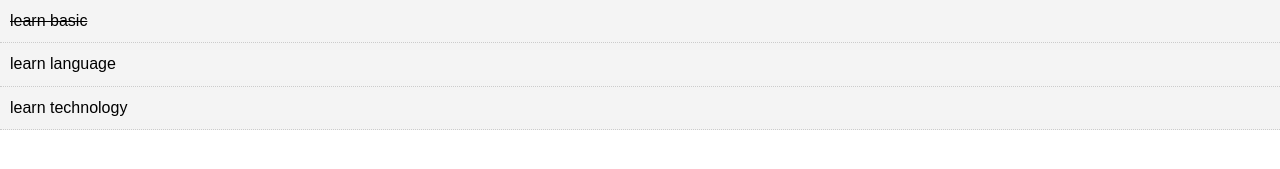
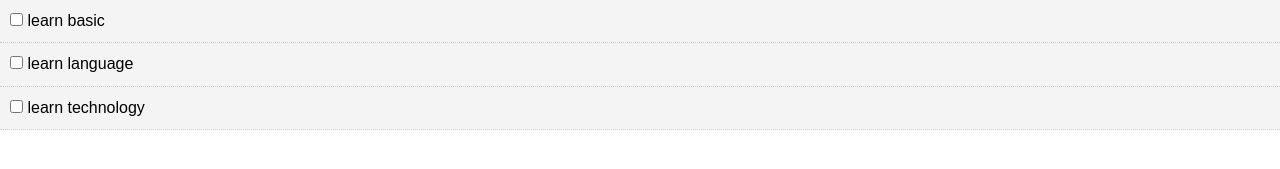
Before and after one commit to ashdeepupadhyay/TODO-APP-REACT, a React (Create React App) app: page / in a window 1280 px wide. Shown: the top 169 px of the page. Built offline with nearby package versions, Linux system fonts and the light colour scheme.

Commit message:
making a check box and adding its functionality

```diff
--- a/src/App.js
+++ b/src/App.js
@@ -9,7 +9,7 @@ class App extends React.Component{
       {
         id:1,
         title:'learn basic',
-        completed:true
+        completed:false
       },
       {
         id:2,
@@ -23,11 +23,24 @@ class App extends React.Component{
       }
     ]
   }
+
+  //on toggle change state
+  markComplete=(id)=>{
+    console.log('from app.js'+id);
+    this.setState({todos:this.state.todos.map(todo=>{
+      if(todo.id===id)
+      {
+        todo.completed=!todo.completed
+      }
+      return todo;
+    })})
+}
   render(){
 
     return (
       <div className="App">
-        <Todos todos={this.state.todos}/>
+        <Todos todos={this.state.todos}
+        markComplete={this.markComplete}/>
 
       </div>
     );
--- a/src/components/TodoItem.js
+++ b/src/components/TodoItem.js
@@ -24,14 +24,20 @@ export class TodoItem extends Component {
         }
         */
     }
+
+
   render() {
+    const{ id,title}=this.props.todo;
     return (
         //for inline style use '{{}}' braces
         //<div  style={{backgroundColor:'#f4f4f4'}}>
         //by variables
         //<div  style={itemStyle}>
       <div  style={this.getStyle()}>
-        <p>{this.props.todo.title}</p>
+        <p>
+            <input type="checkbox" onChange={this.props.markComplete.bind(this,id)}/>{' '}
+            {title}
+        </p>
       </div>
     )
   }
--- a/src/components/Todos.js
+++ b/src/components/Todos.js
@@ -2,9 +2,11 @@ import React from 'react';
 import TodoItem from './TodoItem'
 import PropTypes from 'prop-types'
 class Todos extends React.Component{
+
   render(){
       return this.props.todos.map((todo)=>(
-        <TodoItem key={todo.id} todo={todo}/>
+        <TodoItem key={todo.id} todo={todo}
+        markComplete={this.props.markComplete}/>
         ));
     };
 }
```
